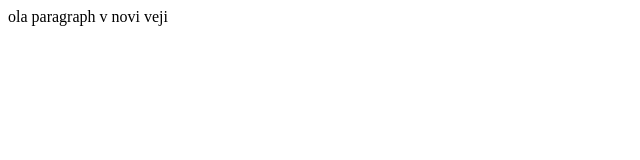
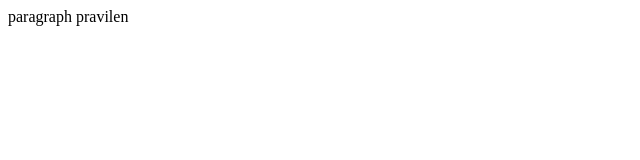
Before and after one commit to kristoffabjan/SIS_vaja, a plain HTML site: page index.html in a window 1280 px wide. Shown: the full height of the page, 0-640 px from the left. Drawn offline with Linux system fonts and the light colour scheme.

Commit message:
hotfix done on index.html

```diff
--- a/index.html
+++ b/index.html
@@ -1 +1 @@
-<p> ola paragraph v novi veji </p>
+<p>  paragraph pravilen </p>
```
